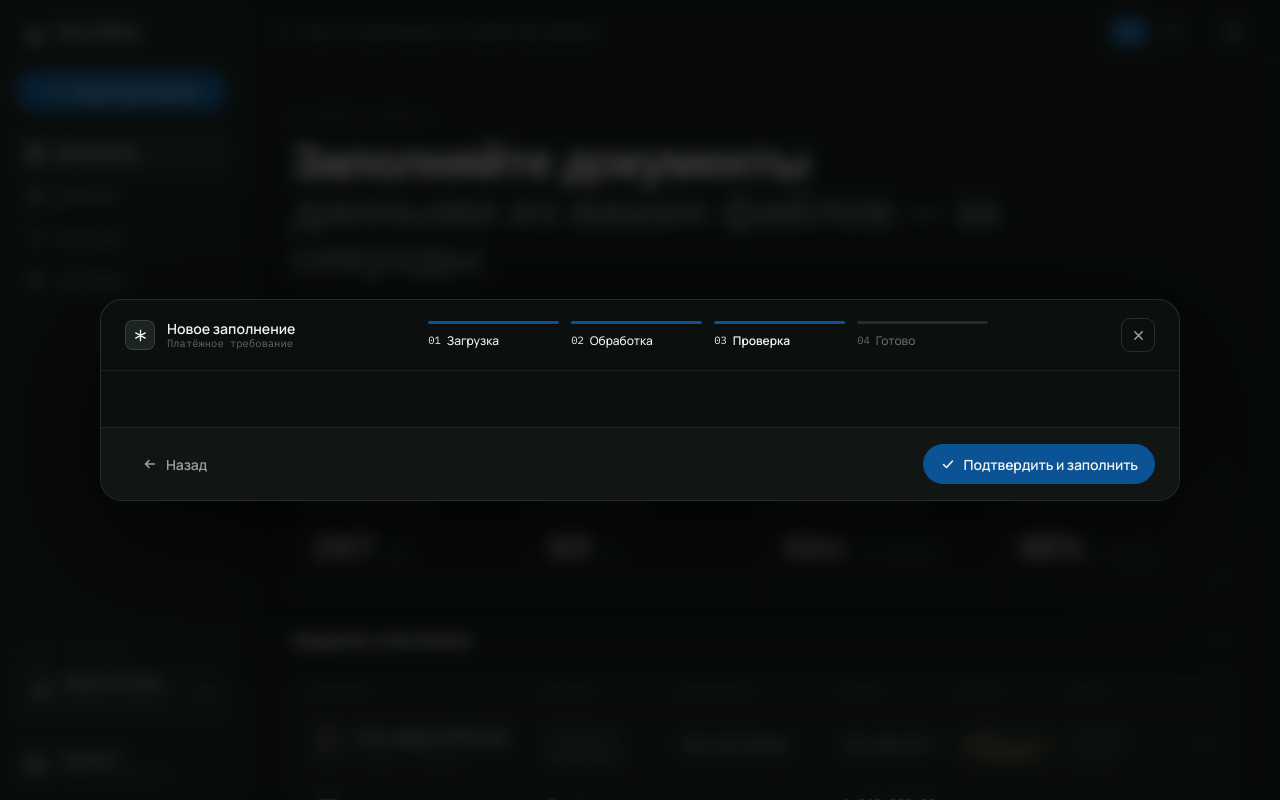
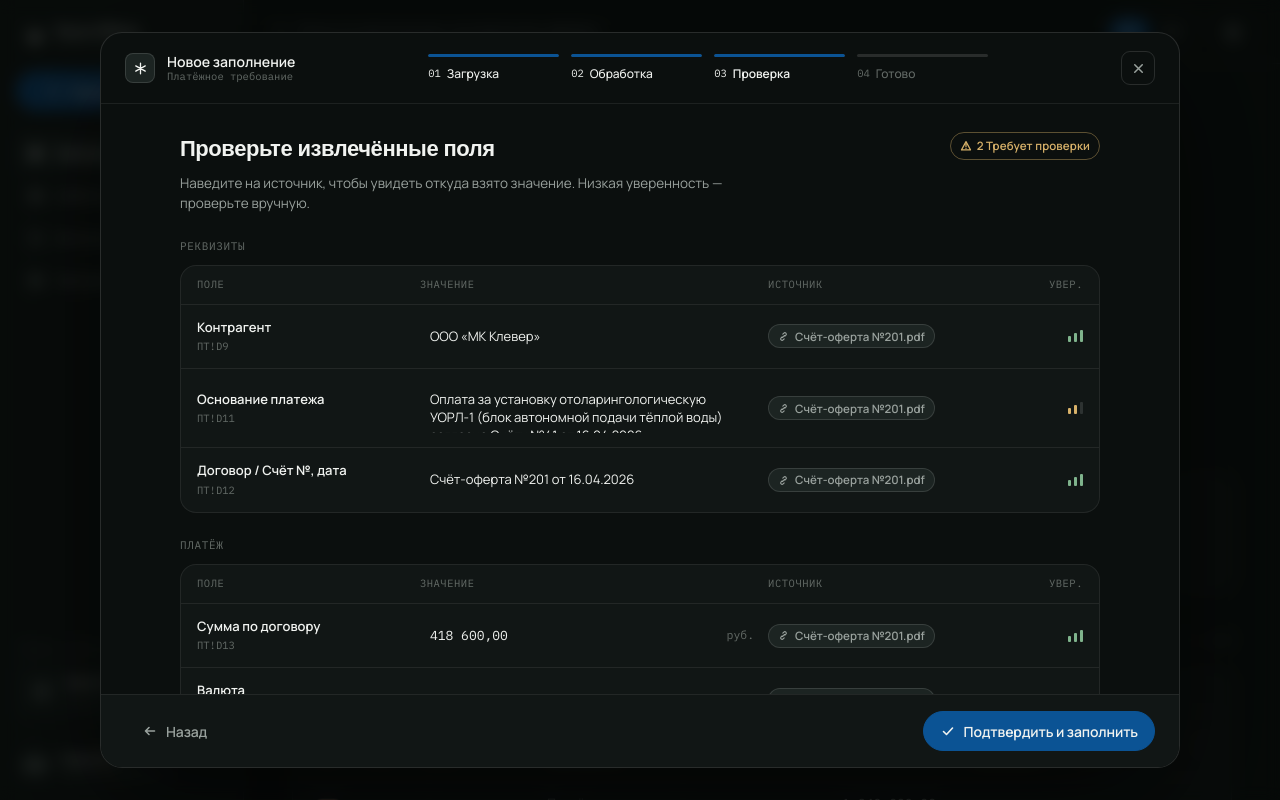
Before and after one commit to MishinS/form-filling-assistant, a Next.js app: page /fills in a window 1280 px wide. Both pictures are taken after a click on the element 762 px from the left and 745 px from the top of the page. Built offline with nearby package versions, Linux system fonts and the light colour scheme.

Commit message:
feat(web): review step — grouped table, inline edit, source popover, confidence

```diff
--- /dev/null
+++ b/components/review/FieldInput.tsx
@@ -0,0 +1,29 @@
+"use client";
+import { useState, type CSSProperties, type ChangeEvent } from "react";
+import type { PtField } from "@/lib/seed/pt";
+
+type Props = { f: PtField; val: string; onChange: (v: string) => void };
+
+export default function FieldInput({ f, val, onChange }: Props) {
+  const [focus, setFocus] = useState(false);
+  const style: CSSProperties = {
+    width: "100%", background: focus ? "var(--surface-2)" : "transparent",
+    border: `1px solid ${focus ? "var(--line-strong)" : "transparent"}`, borderRadius: "var(--r-sm)",
+    padding: "7px 9px", fontSize: 13, color: "var(--text)", resize: "none", outline: "none", transition: "all .12s",
+    fontFamily: f.unit ? "var(--font-mono)" : "var(--font-sans)",
+  };
+  const common = {
+    value: val,
+    onChange: (e: ChangeEvent<HTMLInputElement | HTMLTextAreaElement>) => onChange(e.target.value),
+    onFocus: () => setFocus(true),
+    onBlur: () => setFocus(false),
+  };
+  return (
+    <div className="row gap-8" style={{ alignItems: "flex-start" }}>
+      {f.area
+        ? <textarea {...common} rows={2} style={{ ...style, lineHeight: 1.4 }} />
+        : <input {...common} style={style} />}
+      {f.unit && <span className="mono dim nowrap" style={{ fontSize: 11.5, paddingTop: 8 }}>{f.unit}</span>}
+    </div>
+  );
+}
--- /dev/null
+++ b/components/review/FieldRow.tsx
@@ -0,0 +1,30 @@
+"use client";
+import { useI18n } from "@/lib/i18n";
+import { Confidence } from "@/components/primitives";
+import type { PtField } from "@/lib/seed/pt";
+import FieldInput from "./FieldInput";
+import SourceChip from "./SourceChip";
+
+type Props = {
+  f: PtField; val: string; onChange: (v: string) => void;
+  confLabel: (lvl: PtField["conf"]) => string;
+  hover: string | null; setHover: (id: string | null) => void; last: boolean;
+};
+
+export default function FieldRow({ f, val, onChange, confLabel, hover, setHover, last }: Props) {
+  const { lang } = useI18n();
+  return (
+    <div style={{ display: "grid", gridTemplateColumns: "1.5fr 2.4fr 1.5fr 92px", gap: 14, padding: "13px 16px", alignItems: "center",
+      borderBottom: last ? "none" : "1px solid var(--line)", background: f.conf === "low" ? "var(--warn-bg)" : "transparent" }}>
+      <div>
+        <div style={{ fontSize: 13, fontWeight: 600 }}>{lang === "ru" ? f.label_ru : f.label_en}</div>
+        <div className="mono dim" style={{ fontSize: 10.5, marginTop: 2 }}>{f.cell}</div>
+      </div>
+      <FieldInput f={f} val={val} onChange={onChange} />
+      <div><SourceChip f={f} hover={hover} setHover={setHover} /></div>
+      <div className="row gap-6" style={{ justifyContent: "flex-end" }}>
+        <Confidence level={f.conf} label={confLabel(f.conf)} />
+      </div>
+    </div>
+  );
+}
--- a/components/review/ReviewStep.tsx
+++ b/components/review/ReviewStep.tsx
@@ -1,4 +1,51 @@
 "use client";
+import { useState } from "react";
+import { useI18n } from "@/lib/i18n";
+import { Tag, Icon } from "@/components/primitives";
+import { FIELDS, GROUPS, type PtField } from "@/lib/seed/pt";
+import FieldRow from "./FieldRow";
+
 export default function ReviewStep() {
-  return null;
+  const { t, lang } = useI18n();
+  const [vals, setVals] = useState<Record<string, string>>(() => Object.fromEntries(FIELDS.map(f => [f.id, f.value])));
+  const [hover, setHover] = useState<string | null>(null);
+  const lowCount = FIELDS.filter(f => f.conf === "low").length;
+  const confLabel = (lvl: PtField["conf"]) => t(lvl === "high" ? "conf_high" : lvl === "med" ? "conf_med" : "conf_low");
+
+  return (
+    <div className="fade-in" style={{ maxWidth: 920, margin: "0 auto" }}>
+      <div className="row" style={{ justifyContent: "space-between", alignItems: "flex-start", gap: 20, marginBottom: 6 }}>
+        <div>
+          <h2 style={{ fontSize: 22 }}>{t("review_h")}</h2>
+          <p className="muted" style={{ fontSize: 13.5, marginTop: 8, maxWidth: 560 }}>{t("review_sub")}</p>
+        </div>
+        {lowCount > 0 && (
+          <Tag tone="line" style={{ height: 28, color: "var(--warn)", borderColor: "rgba(215,177,105,.4)", flex: "none" }}>
+            <Icon name="alert" size={12} />{lowCount} {t("needs_check")}
+          </Tag>
+        )}
+      </div>
+
+      {GROUPS.map(g => {
+        const fields = FIELDS.filter(f => f.group === g.id);
+        return (
+          <div key={g.id} style={{ marginTop: 24 }}>
+            <div className="mono" style={{ fontSize: 11, letterSpacing: ".06em", textTransform: "uppercase", color: "var(--text-3)", marginBottom: 11 }}>{lang === "ru" ? g.ru : g.en}</div>
+
+            <div style={{ border: "1px solid var(--line)", borderRadius: "var(--r-lg)", overflow: "hidden", background: "var(--surface-1)" }}>
+              <div style={{ display: "grid", gridTemplateColumns: "1.5fr 2.4fr 1.5fr 92px", gap: 14, padding: "11px 16px", borderBottom: "1px solid var(--line)", color: "var(--text-3)" }}>
+                {["field", "value", "source", "confidence"].map(c => (
+                  <div key={c} className="mono" style={{ fontSize: 10.5, letterSpacing: ".05em", textTransform: "uppercase", textAlign: c === "confidence" ? "right" : "left" }}>{t(c)}</div>
+                ))}
+              </div>
+              {fields.map((f, i) => (
+                <FieldRow key={f.id} f={f} val={vals[f.id]} onChange={v => setVals(s => ({ ...s, [f.id]: v }))}
+                  confLabel={confLabel} hover={hover} setHover={setHover} last={i === fields.length - 1} />
+              ))}
+            </div>
+          </div>
+        );
+      })}
+    </div>
+  );
 }
--- /dev/null
+++ b/components/review/SourceChip.tsx
@@ -0,0 +1,36 @@
+"use client";
+import { useI18n } from "@/lib/i18n";
+import { Icon, FileGlyph } from "@/components/primitives";
+import type { PtField } from "@/lib/seed/pt";
+
+type Props = { f: PtField; hover: string | null; setHover: (id: string | null) => void };
+
+export default function SourceChip({ f, hover, setHover }: Props) {
+  const { lang } = useI18n();
+  const found = f.src.file !== "—";
+  const on = hover === f.id;
+  return (
+    <span style={{ position: "relative", display: "inline-flex" }}>
+      <span onMouseEnter={() => setHover(f.id)} onMouseLeave={() => setHover(null)}
+        style={{ display: "inline-flex", alignItems: "center", gap: 6, height: 24, padding: "0 9px", borderRadius: "var(--pill)",
+          fontSize: 11.5, fontWeight: 600, cursor: found ? "help" : "default",
+          background: found ? "var(--surface-3)" : "transparent",
+          border: `1px solid ${found ? "var(--line-2)" : "transparent"}`,
+          color: found ? "var(--text-2)" : "var(--text-3)" }}>
+        <Icon name={found ? "link" : "edit"} size={11} />
+        <span style={{ maxWidth: 130, overflow: "hidden", textOverflow: "ellipsis", whiteSpace: "nowrap" }}>{found ? f.src.file : (lang === "ru" ? "вручную" : "manual")}</span>
+      </span>
+      {on && found && (
+        <span style={{ position: "absolute", bottom: "calc(100% + 8px)", left: 0, zIndex: 20, width: 230,
+          background: "var(--surface-hi)", border: "1px solid var(--line-strong)", borderRadius: "var(--r-md)",
+          padding: "10px 12px", boxShadow: "0 16px 40px rgba(0,0,0,.5)" }} className="fade-in">
+          <div className="row gap-8" style={{ marginBottom: 7 }}><FileGlyph type={f.src.file.split(".").pop()!} size={26} /><span style={{ fontSize: 12, fontWeight: 600, lineHeight: 1.2 }}>{f.src.file}</span></div>
+          <div className="mono" style={{ fontSize: 11, color: "var(--text-2)" }}>{f.src.loc}</div>
+          <div className="doc-stripes" style={{ height: 54, borderRadius: 6, marginTop: 8, border: "1px solid var(--line)", display: "grid", placeItems: "center" }}>
+            <span className="mono dim" style={{ fontSize: 9.5 }}>{lang === "ru" ? "фрагмент источника" : "source snippet"}</span>
+          </div>
+        </span>
+      )}
+    </span>
+  );
+}
```
